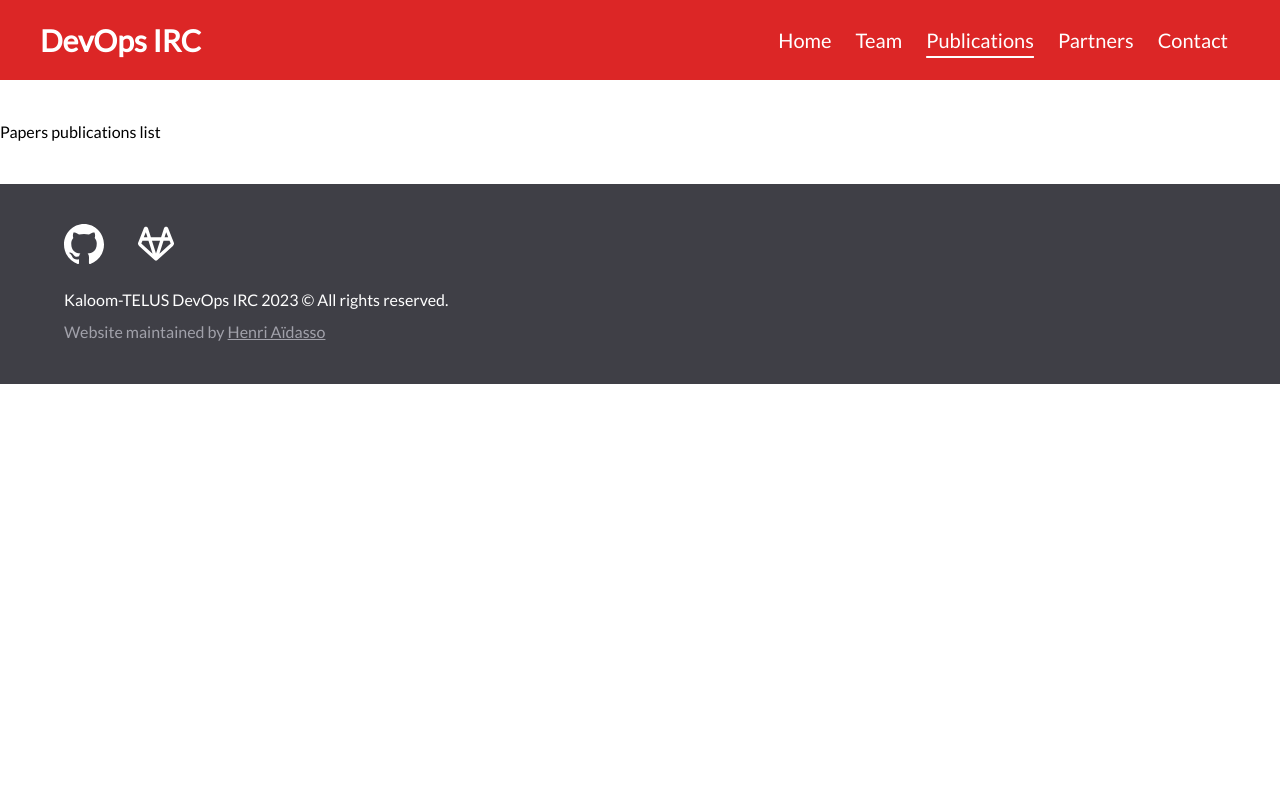
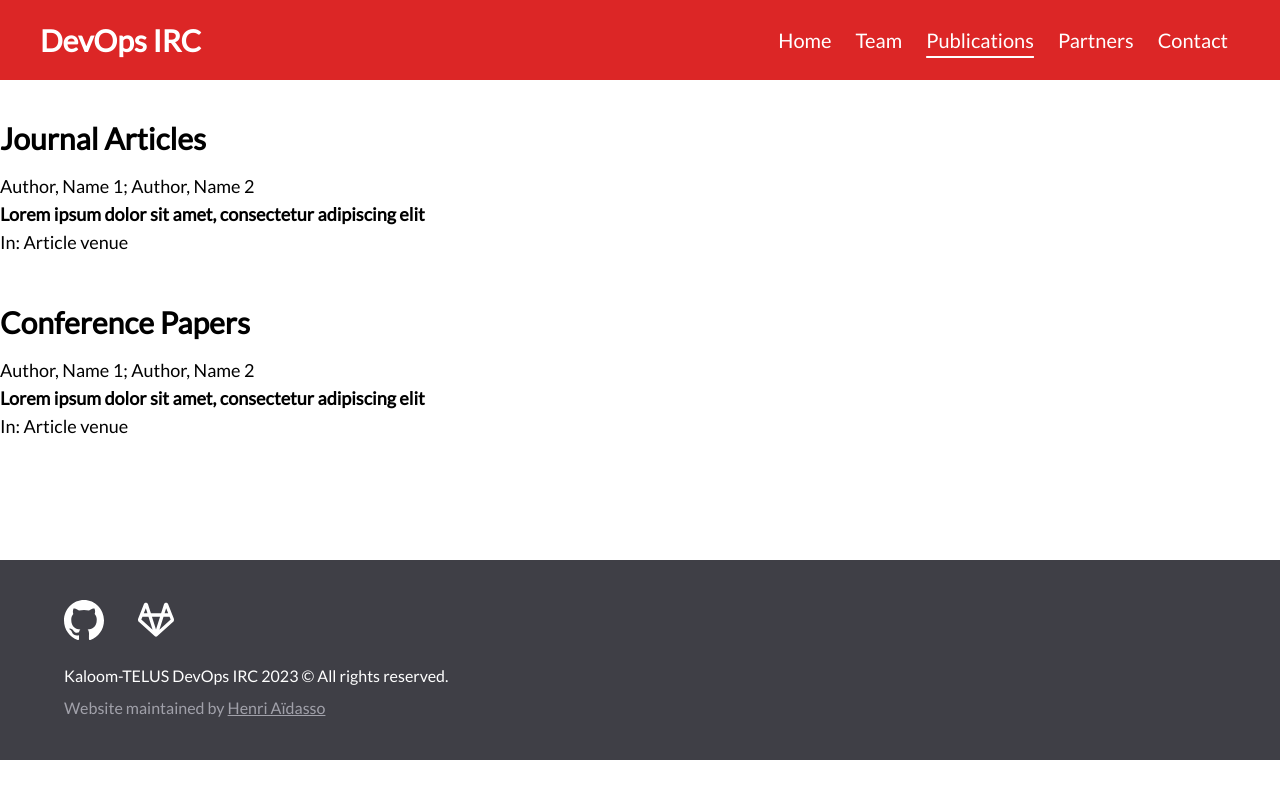
Before and after one commit to devopsirc/devopsirc.github.io, a Vue app: page /publications in a window 1280 px wide. Built offline with nearby package versions, Linux system fonts and the light colour scheme; what tw-elements would draw is missing.

Commit message:
publications page filled & margins fixed

```diff
--- a/src/App.vue
+++ b/src/App.vue
@@ -7,7 +7,7 @@ import TheFooter from "@/components/common/TheFooter.vue";
 <template>
   <div class="bg-white md:mx-48 xl:mx-auto max-w-7xl">
     <TheNavBar />
-    <div class="py-16 md:py-10 md:py-auto mx-4 md:mx-auto">
+    <div class="py-20 md:py-10 md:py-auto mx-4 md:mx-auto">
       <RouterView />
     </div>
     <TheFooter />
--- a/src/views/PublicationsView.vue
+++ b/src/views/PublicationsView.vue
@@ -1,5 +1,17 @@
 <template>
-  <div class="team">
-    <h1>Papers publications list</h1>
+  <div class="publications  mb-20">
+    <h1 class="font-bold text-3xl">Journal Articles</h1>
+    <div class="mt-4">
+      <p class="text-lg">Author, Name 1; Author, Name 2</p>
+      <p class="text-lg font-bold">Lorem ipsum dolor sit amet, consectetur adipiscing elit</p>
+      <p class="text-lg">In: Article venue</p>
+    </div>
+
+    <h1 class="font-bold text-3xl mt-12">Conference Papers</h1>
+    <div class="mt-4">
+      <p class="text-lg">Author, Name 1; Author, Name 2</p>
+      <p class="text-lg font-bold">Lorem ipsum dolor sit amet, consectetur adipiscing elit</p>
+      <p class="text-lg">In: Article venue</p>
+    </div>
   </div>
 </template>
```
